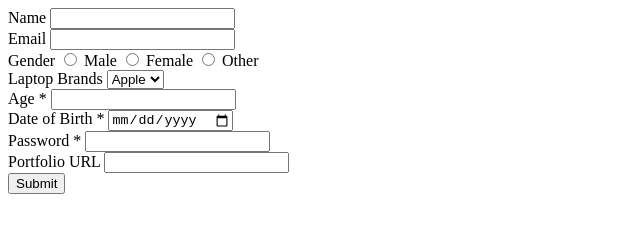
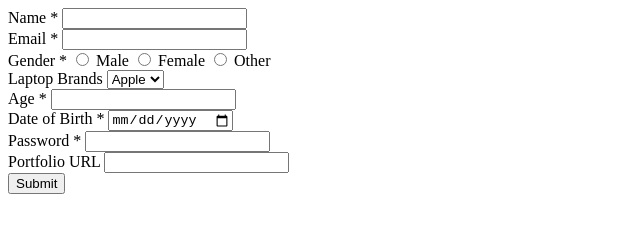
Before and after one commit to acciojob/job-app-form-Riyakhilari, a website: page main.html in a window 1280 px wide. Shown: the whole page, without its empty margins (0-640 px from the left). Drawn offline with Linux system fonts and the light colour scheme.

Commit message:
created a submission

```diff
--- a/main.html
+++ b/main.html
@@ -11,15 +11,15 @@
     <script type="text/javascript" src="./script.js">
 </script>
 <form method="POST">
-	<label for="name">Name</label>
+	<label for="name">Name *</label>
 	<input type="text" id="name" name="name" required>
 	<br>
 
-	<label for="email">Email</label>
+	<label for="email">Email *</label>
 	<input type="email" id="email" name="email" required>
 	<br>
 
-	<label>Gender</label>
+	<label>Gender *</label>
 	<input type="radio" id="male" name="gender" value="Male" required>
 	<label for="male">Male</label>
 	<input type="radio" id="female" name="gender" value="Female" required>
```
